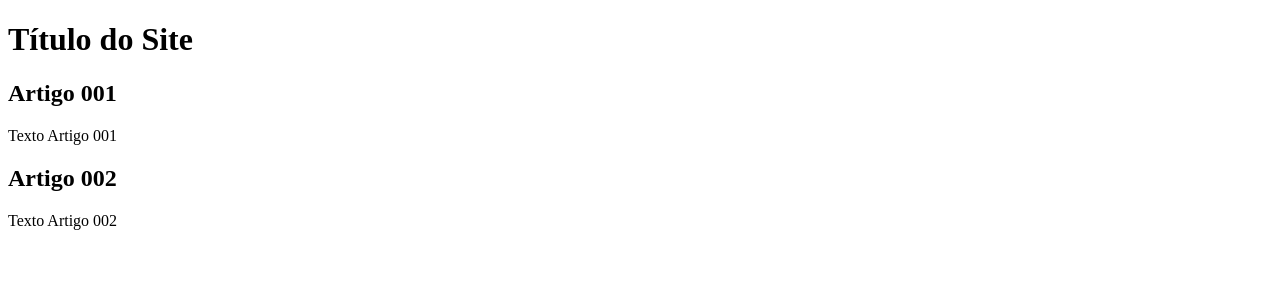
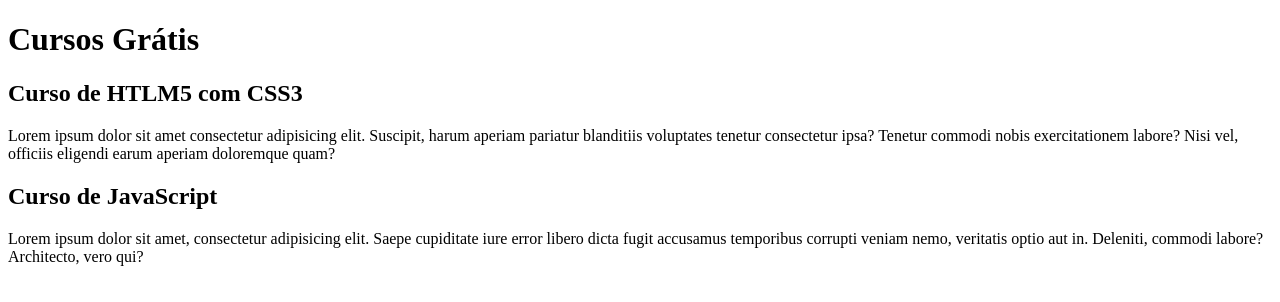
Before and after one commit to Proberto2410/Projeto-site, a plain HTML site: page index.html in a window 1280 px wide. Drawn offline with Linux system fonts and the light colour scheme.

Commit message:
comecei a escrever o conteúdo

```diff
--- a/index.html
+++ b/index.html
@@ -8,14 +8,14 @@
 <body>
     <main>
         <header>
-            <h1>Título do Site</h1>
+            <h1>Cursos Grátis</h1>
         </header>
         <article>
-            <h2>Artigo 001</h2>
-            <p>Texto Artigo 001</p>
+            <h2>Curso de HTLM5 com CSS3</h2>
+            <p>Lorem ipsum dolor sit amet consectetur adipisicing elit. Suscipit, harum aperiam pariatur blanditiis voluptates tenetur consectetur ipsa? Tenetur commodi nobis exercitationem labore? Nisi vel, officiis eligendi earum aperiam doloremque quam?</p>
         </article>
-        <h2>Artigo 002</h2>
-        <p>Texto Artigo 002</p>
+        <h2>Curso de JavaScript</h2>
+        <p>Lorem ipsum dolor sit amet, consectetur adipisicing elit. Saepe cupiditate iure error libero dicta fugit accusamus temporibus corrupti veniam nemo, veritatis optio aut in. Deleniti, commodi labore? Architecto, vero qui?</p>
     </main>
 </body>
 </html>
```
